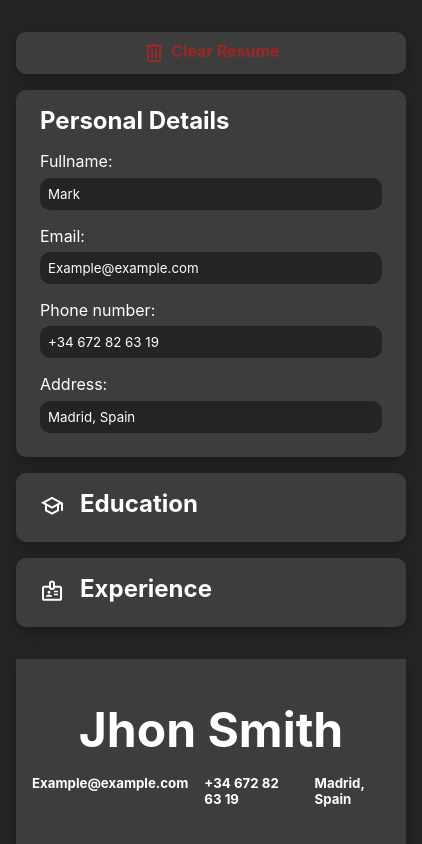
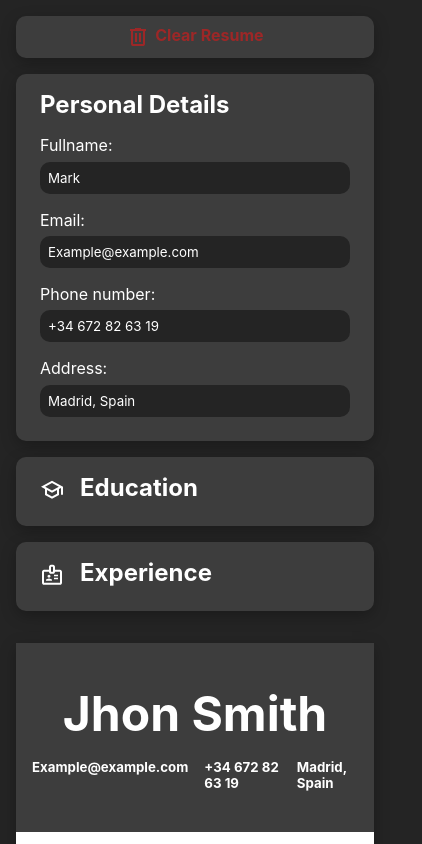
Before and after one commit to 0xKash/cv-project, a React (Vite) app: page / in a window 390 px wide. Shown: the top 844 px of the page, 422 px wide, since content can reach past the window. Built offline with nearby package versions, Linux system fonts and the light colour scheme.

Commit message:
Bug with responsive UI fixed

```diff
--- a/src/index.css
+++ b/src/index.css
@@ -196,19 +196,17 @@ input {
 
 @media (max-width: 502px) {
   #root {
+    box-sizing: border-box;
     display: flex;
     flex-direction: column;
     justify-content: center;
-    align-items: center;
-
-    padding: 1rem;
   }
 
   #delete-button-wrapper,
   #personal-details,
   .dropdown-section,
   #cv-application {
-    width: 100vw;
+    width: auto;
   }
 
   #delete-button-wrapper {
```
